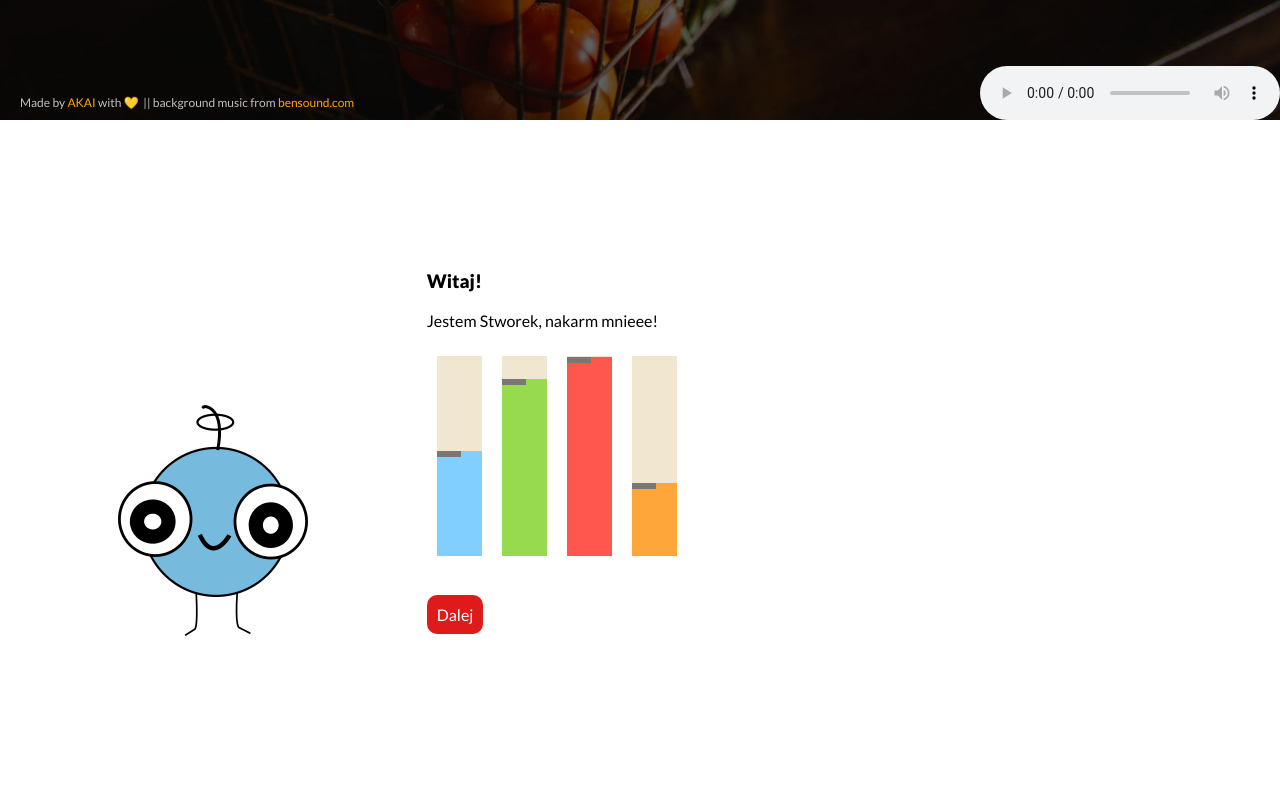
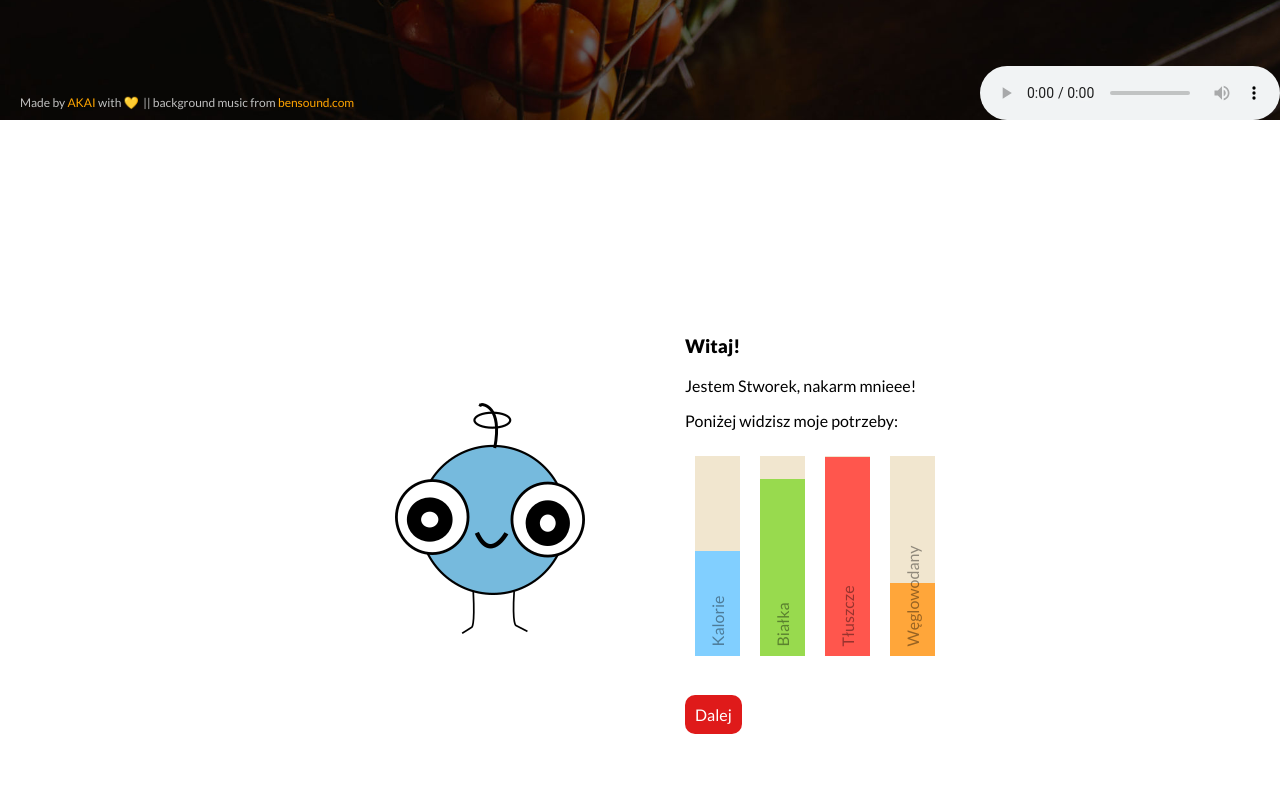
Before and after one commit to akai-org/zdrowieton2017, a website: page app/index.html in a window 1280 px wide. Shown: the part 680-1480 px from the top of the page. Drawn offline with nearby package versions, Linux system fonts and the light colour scheme; files that its build step writes are made by us from their sources; files whose address does not match are found by name.

Commit message:
style monster

```diff
--- a/app/monster.html
+++ b/app/monster.html
@@ -7,21 +7,26 @@
       <div class="monster--message">
         <h3>Witaj!</h3>
         <p class="monster--message--content">Jestem Stworek, nakarm mnieee!</p>
+        <p class="monster--message--content">Poniżej widzisz moje potrzeby:</p>
       </div>
       <div class="needs">
           <div class="kcal">
+            <div class="title">Kalorie</div>
             <div class="blank"></div>
             <div class="limit"></div>
           </div>
           <div class="protein">
+            <div class="title">Białka</div>
             <div class="blank"></div>
             <div class="limit"></div>
           </div>
           <div class="fat">
+            <div class="title">Tłuszcze</div>
             <div class="blank"></div>
             <div class="limit"></div>
           </div>
           <div class="carbohydrates">
+            <div class="title">Węglowodany</div>
             <div class="blank"></div>
             <div class="limit"></div>
           </div>
--- a/app/stylesheets/_monster.scss
+++ b/app/stylesheets/_monster.scss
@@ -2,23 +2,29 @@
   height: 100vh;
   display: flex;
   position: relative;
+  justify-content: center;
+  align-items: center;
+  flex-wrap: wrap;
 
   &--right {
-    flex: 2 0 0;
+    //flex: 2 0 0;
+    // max-height: 300px;
   }
 
   &--left {
-    flex: 1 0 0;
-    display: flex;
-    justify-content: center;
-    align-items: center;
+    padding: 0 100px;
+    // max-height: 300px;
+    //flex: 1 0 0;
+    //display: flex;
+    //justify-content: center;
+    //align-items: center;
   }
 
   &--img {
   }
 
   &--message{
-    margin-top: 150px;
+    //margin-top: 150px;
 
     &--content {
       width: 300px;
@@ -26,12 +32,24 @@
   }
 
   &--button {
-    top: 320px;
+    //top: 320px;
+  }
+
+  .title {
+    position: absolute;
+    bottom: 0;
+    transform: rotateZ(-90deg) translateX(50%);
+    opacity: 0.4;
+    width: 44px;
+  }
+
+  .limit {
+    display: none;
   }
 
   .button {
-    width:100px;
-    height:400px;
+    //width:100px;
+    //height:400px;
   }
 
   .needs {
```
